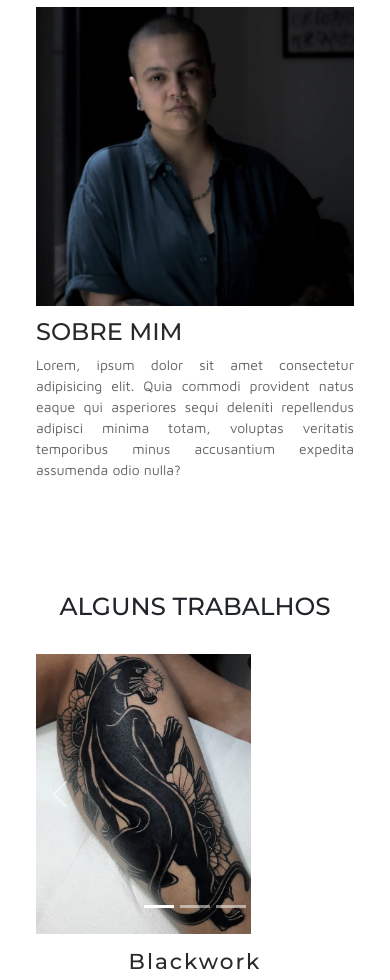
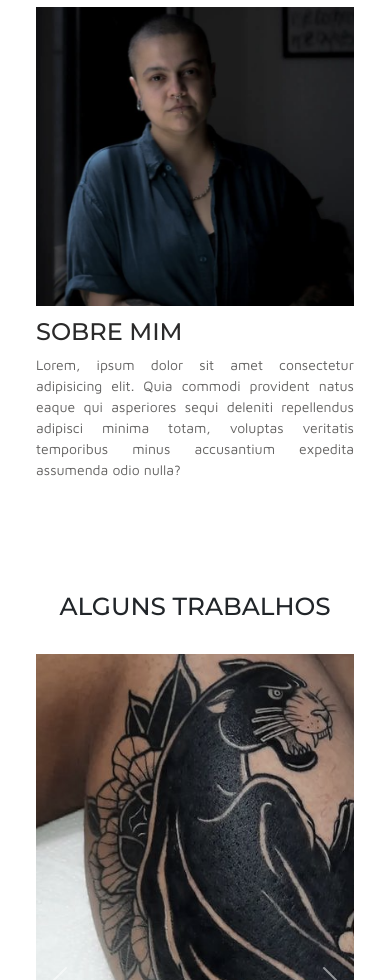
Before and after one commit to juliaamazonas/vitoriavasconcelos.tatu, a plain HTML site: page index.html in a window 390 px wide. Shown: the part 59-1039 px from the top of the page. Drawn offline with nearby package versions, Linux system fonts and the light colour scheme.

Commit message:
corrigindo bugs

```diff
--- a/main.css
+++ b/main.css
@@ -54,7 +54,7 @@ body {
 }
 
 .carousel-item img {
-    max-width: 400px;
+    max-width: 500px;
     height: 360px;
     filter: grayscale(30%);
 }
@@ -150,7 +150,12 @@ body {
     }
 
     .carousel-item img {
-        height: 280px;
+        width: 500px;
+        height: auto;
+    }
+
+    #abstratas img {
+        margin-top: 10px;
     }
 
 }
```
